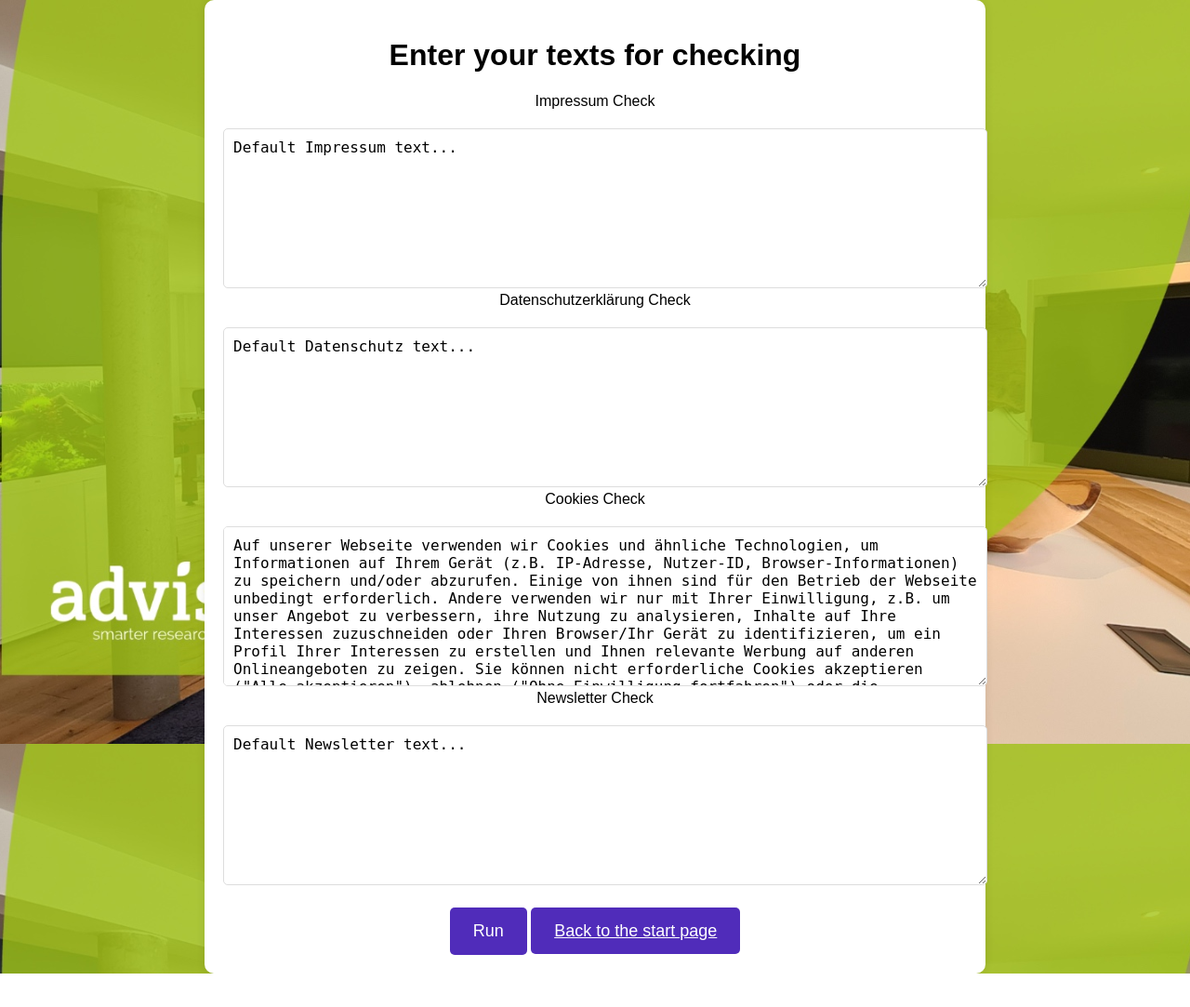
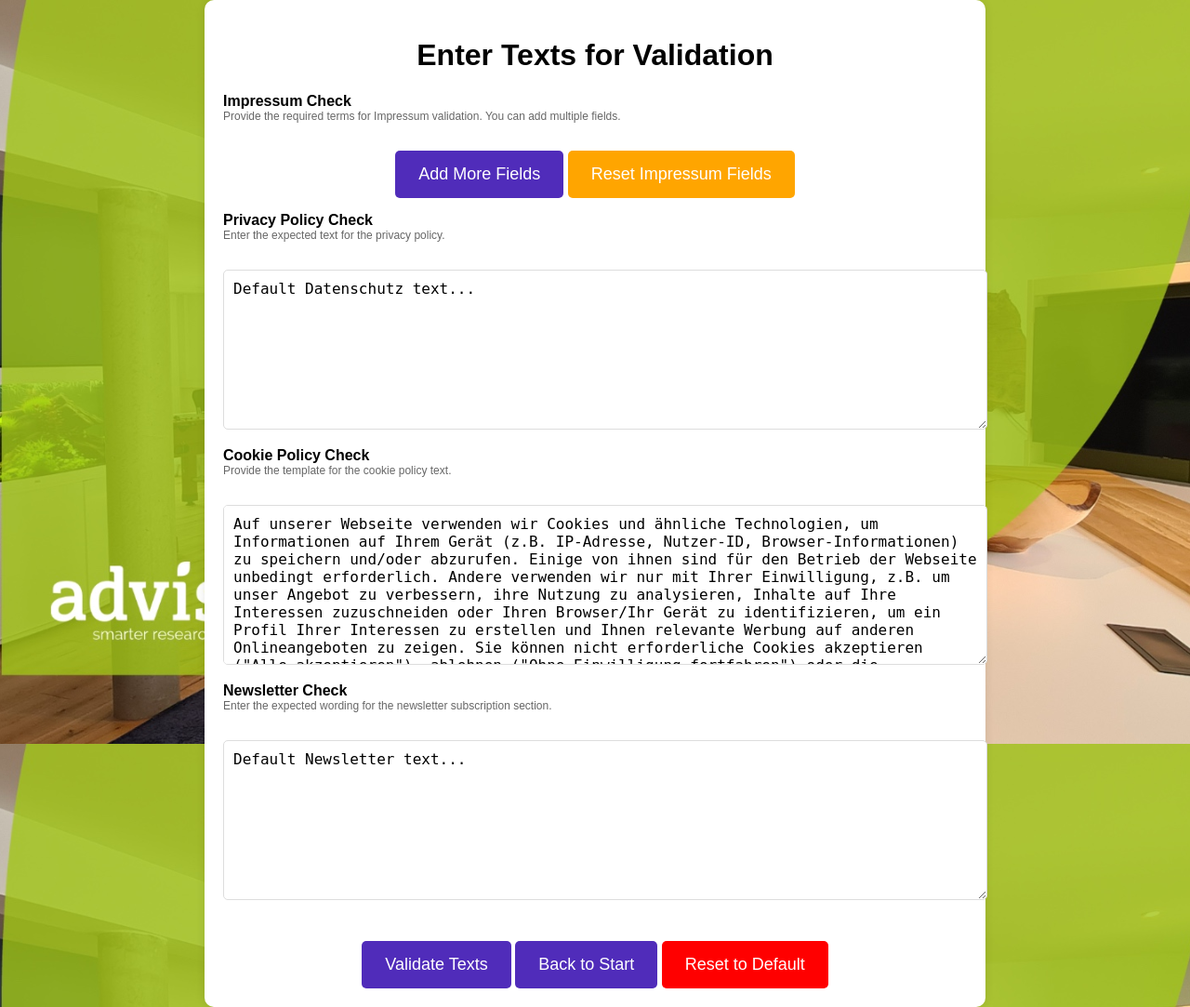
Before and after one commit to ecemeverett/Projektarbeit, a Flask app: page /templates in a window 1280 px wide. Shown: the whole page at 93% size. Before the commit the page ends 1047 px from the top, so only its background shows below. Run offline with Flask 3, Linux system fonts and the light colour scheme.

Commit message:
Add files via upload

```diff
--- a/Project_new/templates/templates.html
+++ b/Project_new/templates/templates.html
@@ -4,7 +4,7 @@
 <head>
     <meta charset="UTF-8">
     <meta name="viewport" content="width=device-width, initial-scale=1.0">
-    <title>Textprüfung</title>
+    <title>Text Validation</title>
     <style>
         body {
             font-family: Arial, sans-serif;
@@ -32,6 +32,18 @@
             font-size: 16px;
             border-radius: 5px;
             border: 1px solid #ddd;
+            resize: vertical;
+        }
+
+        .impressum-textarea {
+            width: 100%;
+            height: 50px;
+            font-size: 14px;
+            margin-top: 10px;
+            padding: 5px;
+            border-radius: 5px;
+            border: 1px solid #ddd;
+            resize: vertical;
         }
 
         button {
@@ -45,6 +57,10 @@
             cursor: pointer;
         }
 
+        button:hover {
+            background-color: #3a2394;
+        }
+
         .button2 {
             padding: 15px 25px;
             font-size: 18px;
@@ -54,73 +70,124 @@
             border: none;
             border-radius: 5px;
             cursor: pointer;
+            text-decoration: none;
+            display: inline-block;
+        }
+
+        .button2:hover {
+            background-color: #3a2394;
+        }
+
+        .additional-field {
+            margin-top: 10px;
+        }
+
+        label {
+            font-weight: bold;
+            margin-top: 15px;
+            display: block;
+            text-align: left;
+        }
+
+        .tooltip {
+            font-size: 12px;
+            color: #666;
+            display: block;
+            margin-bottom: 10px;
+            text-align: left;
         }
     </style>
 </head>
 
 <body>
     <div class="container">
-        <h1>Enter your texts for checking</h1>
+        <h1>Enter Texts for Validation</h1>
         <form method="POST">
             <input type="hidden" name="url" value="{{ url }}">
 
             <label for="impressum">Impressum Check</label>
-            <textarea id="impressum" name="impressum"
-                placeholder="Please enter your variables">{{ templates['impressum'] }}</textarea>
+            <span class="tooltip">Provide the required terms for Impressum validation. You can add multiple fields.</span>
 
-            <label for="datenschutz">Datenschutzerklärung Check</label>
+            <!-- Vorhandene Impressum-Felder anzeigen -->
+            <div id="additional-fields">
+                {% for term in templates.get('additional_impressum', []) %}
+                <textarea name="additional_impressum[]" class="impressum-textarea" placeholder="Enter additional term">{{ term }}</textarea>
+                {% endfor %}
+            </div>
+            <div class="button-container">
+            <button type="button" onclick="addImpressumField()">Add More Fields</button>
+            <button type="button" style="background-color: orange;" onclick="resetImpressumFields()">Reset Impressum Fields</button>
+           </div>
+
+            <label for="datenschutz">Privacy Policy Check</label>
+            <span class="tooltip">Enter the expected text for the privacy policy.</span>
             <textarea id="datenschutz" name="datenschutz"
-                placeholder="Please enter your Text">{{ templates['datenschutz'] }}</textarea>
+                placeholder="Enter Privacy Policy text here">{{ templates['datenschutz'] }}</textarea>
 
-            <label for="cookie_policy">Cookies Check</label>
+            <label for="cookie_policy">Cookie Policy Check</label>
+            <span class="tooltip">Provide the template for the cookie policy text.</span>
             <textarea id="cookie_policy" name="cookie_policy"
-                placeholder="Please enter your Text">{{ templates['cookie_policy'] }}</textarea>
+                placeholder="Enter Cookie Policy text here">{{ templates['cookie_policy'] }}</textarea>
 
             <label for="newsletter">Newsletter Check</label>
+            <span class="tooltip">Enter the expected wording for the newsletter subscription section.</span>
             <textarea id="newsletter" name="newsletter"
-                placeholder="Please enter your Text">{{ templates['newsletter'] }}</textarea>
+                placeholder="Enter Newsletter text here">{{ templates['newsletter'] }}</textarea>
 
-
-            <button type="submit">Run</button>
-            <a href="{{ url_for('index') }}" class=button2>Back to the start page</a>
+            <button type="submit">Validate Texts</button>
+            <a href="{{ url_for('index') }}" class="button2">Back to Start</a>
+            <button type="button" style="background-color: red;" onclick="resetToDefault()">Reset to Default</button>
         </form>
     </div>
     <script>
-        // Definiere die Standardtexte
-        const defaultTexts = {
-            impressum: "Here Imprint variables.",
-            datenschutz: "Standardtext für Datenschutzerklärung.",
-            cookie_policy: `Auf unserer Webseite verwenden wir Cookies und ähnliche Technologien, um Informationen auf Ihrem Gerät (z.B. IP-Adresse, Nutzer-ID, Browser-Informationen) zu speichern und/oder abzurufen. Einige von ihnen sind für den Betrieb der Webseite unbedingt erforderlich. Andere verwenden wir nur mit Ihrer Einwilligung, z.B. um unser Angebot zu verbessern, ihre Nutzung zu analysieren, Inhalte auf Ihre Interessen zuzuschneiden oder Ihren Browser/Ihr Gerät zu identifizieren, um ein Profil Ihrer Interessen zu erstellen und Ihnen relevante Werbung auf anderen Onlineangeboten zu zeigen. Sie können nicht erforderliche Cookies akzeptieren ("Alle akzeptieren"), ablehnen ("Ohne Einwilligung fortfahren") oder die Einstellungen individuell anpassen und Ihre Auswahl speichern ("Auswahl speichern"). Zudem können Sie Ihre Einstellungen (unter dem Link "Cookie-Einstellungen") jederzeit aufrufen und nachträglich anpassen. Weitere Informationen enthalten unsere Datenschutzinformationen.`,
-            newsletter: "Standardtext für Newsletter."
-        };
+            document.querySelector('form').addEventListener('submit', function () {
+            const fields = document.querySelectorAll('.impressum-textarea');
+            fields.forEach(field => {
+             if (!field.value.trim()) {
+                 field.value = ''; // Leeren Wert explizit setzen
+             }
+             });
+                });
 
-        document.querySelector("form").addEventListener("submit", function (event) {
-            let textareas = document.querySelectorAll("textarea");
-            let allFilled = true;
+        // Dynamisch ein neues Feld hinzufügen
+         function addImpressumField() {
+         const additionalFields = document.getElementById('additional-fields');
+         const newField = document.createElement('textarea');
+         newField.name = 'additional_impressum[]';
+         newField.classList.add('impressum-textarea');
+         newField.placeholder = 'Enter additional term';
+         additionalFields.appendChild(newField);
+        }
 
-            textareas.forEach(textarea => {
-                if (textarea.value.trim() === "") {
-                    allFilled = false;
-                }
-            });
+        function resetImpressumFields() {
+        // Leere den Inhalt des Containers
+        document.getElementById('additional-fields').innerHTML = '';
+    }
 
-            if (!allFilled) {
-                event.preventDefault(); // Verhindert das Absenden des Formulars
-                let confirmMessage = "Some fields are empty. Would you like to continue with the standard texts?";
-                if (confirm(confirmMessage)) {
-                    // Setze die Standardtexte ein
-                    textareas.forEach(textarea => {
-                        if (textarea.value.trim() === "") {
-                            textarea.value = defaultTexts[textarea.name] || ""; // Standardtext einsetzen
-                        }
-                    });
-                    this.submit(); // Formular absenden
-                }
+    function resetToDefault() {
+        fetch('{{ url_for("reset_templates") }}', {
+            method: 'POST',
+            headers: { 'Content-Type': 'application/json' },
+        }).then(response => {
+            if (response.ok) {
+                // Die Standardwerte aus `DEFAULT_TEMPLATES` setzen
+                document.getElementById('datenschutz').value = `{{ DEFAULT_TEMPLATES["datenschutz"] }}`;
+                document.getElementById('cookie_policy').value = `{{ DEFAULT_TEMPLATES["cookie_policy"] }}`;
+                document.getElementById('newsletter').value = `{{ DEFAULT_TEMPLATES["newsletter"] }}`;
+
+                // Zusätzliche Impressum-Felder löschen
+                const additionalFields = document.getElementById('additional-fields');
+                additionalFields.innerHTML = '';
+
+                alert('All fields have been reset to default!');
+            } else {
+                alert('Failed to reset to default.');
             }
+        }).catch(error => {
+            console.error('Error:', error);
         });
+    }
     </script>
-
-
 </body>
 
 </html>
```
